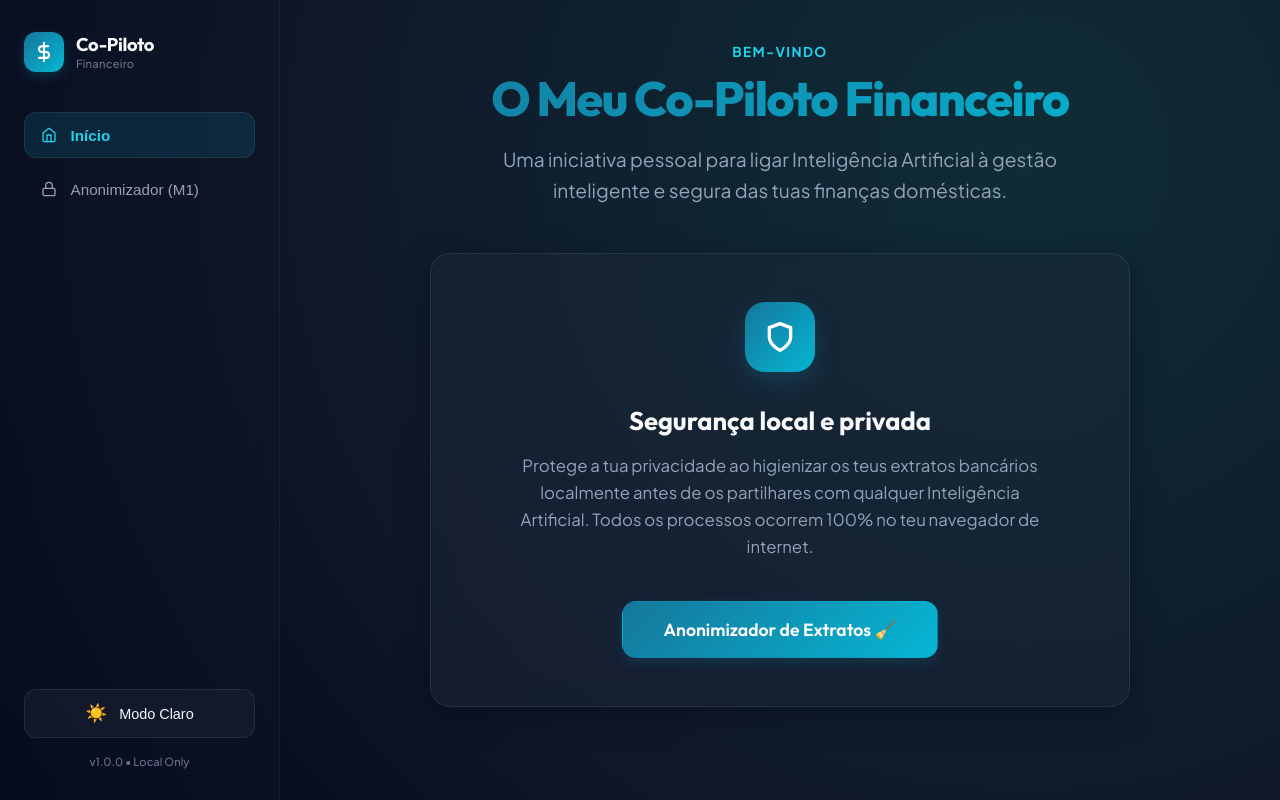
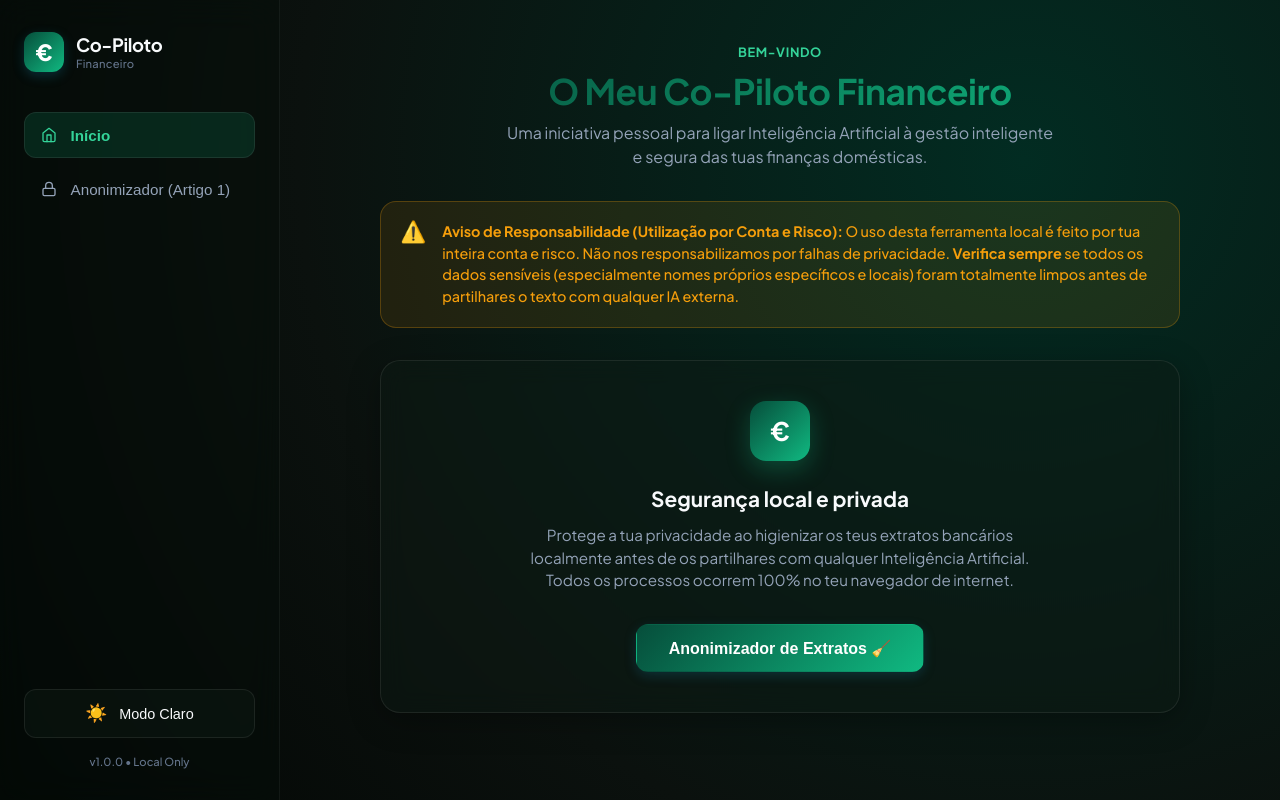
Before and after one commit to francisco-alier/ai-personal-finance-series, a React (Vite) app in the folder app/: page / in a window 1280 px wide. Built offline with nearby package versions, Linux system fonts and the light colour scheme.

Commit message:
Refactor styles with bottle green theme, simplify fonts, rename to Artigo, and add warning disclaimers

```diff
--- a/app/src/App.css
+++ b/app/src/App.css
@@ -1,30 +1,30 @@
 /* Custom color systems for dark/light themes */
 .app-container.dark-theme {
-  --bg-gradient: radial-gradient(circle at 80% 20%, #0f2d37 0%, #0f172a 60%, #020617 100%);
-  --sidebar-bg: rgba(15, 23, 42, 0.4);
-  --card-bg: rgba(30, 41, 59, 0.45);
+  --bg-gradient: radial-gradient(circle at 80% 20%, #022c22 0%, #0b110e 60%, #020503 100%);
+  --sidebar-bg: rgba(6, 17, 12, 0.4);
+  --card-bg: rgba(15, 28, 22, 0.45);
   --border-color: rgba(255, 255, 255, 0.08);
   --border-hover: rgba(255, 255, 255, 0.15);
   --text-primary: #f8fafc;
   --text-secondary: #94a3b8;
   --text-muted: #64748b;
-  --accent-color: #22d3ee;
-  --accent-hover: #15779b;
-  --accent-gradient: linear-gradient(135deg, #15779b 0%, #06b6d4 100%);
+  --accent-color: #34d399;
+  --accent-hover: #10b981;
+  --accent-gradient: linear-gradient(135deg, #064e3b 0%, #10b981 100%);
   --sidebar-border: rgba(255, 255, 255, 0.05);
   --glass-shadow: 0 8px 32px 0 rgba(0, 0, 0, 0.3);
-  --input-bg: rgba(15, 23, 42, 0.6);
+  --input-bg: rgba(6, 17, 12, 0.6);
   --input-border: rgba(255, 255, 255, 0.1);
-  --input-focus-border: #22d3ee;
-  --nav-active-bg: rgba(21, 119, 155, 0.2);
-  --nav-active-text: #22d3ee;
+  --input-focus-border: #34d399;
+  --nav-active-bg: rgba(16, 185, 129, 0.15);
+  --nav-active-text: #34d399;
   --success-bg: rgba(16, 185, 129, 0.1);
   --success-text: #34d399;
   --success-border: rgba(16, 185, 129, 0.2);
 }
 
 .app-container.light-theme {
-  --bg-gradient: radial-gradient(circle at 80% 20%, #e0f2fe 0%, #f1f5f9 60%, #cbd5e1 100%);
+  --bg-gradient: radial-gradient(circle at 80% 20%, #d1fae5 0%, #f4f7f6 60%, #cbd5e1 100%);
   --sidebar-bg: rgba(255, 255, 255, 0.4);
   --card-bg: rgba(255, 255, 255, 0.65);
   --border-color: rgba(0, 0, 0, 0.08);
@@ -32,16 +32,16 @@
   --text-primary: #0f172a;
   --text-secondary: #475569;
   --text-muted: #64748b;
-  --accent-color: #15779b;
-  --accent-hover: #11607d;
-  --accent-gradient: linear-gradient(135deg, #15779b 0%, #0ea5e9 100%);
+  --accent-color: #0b663b;
+  --accent-hover: #074829;
+  --accent-gradient: linear-gradient(135deg, #0b663b 0%, #10b981 100%);
   --sidebar-border: rgba(0, 0, 0, 0.05);
-  --glass-shadow: 0 8px 32px 0 rgba(21, 119, 155, 0.06);
+  --glass-shadow: 0 8px 32px 0 rgba(11, 102, 59, 0.06);
   --input-bg: rgba(255, 255, 255, 0.8);
   --input-border: rgba(0, 0, 0, 0.1);
-  --input-focus-border: #15779b;
-  --nav-active-bg: rgba(21, 119, 155, 0.1);
-  --nav-active-text: #15779b;
+  --input-focus-border: #0b663b;
+  --nav-active-bg: rgba(11, 102, 59, 0.08);
+  --nav-active-text: #0b663b;
   --success-bg: rgba(4, 120, 87, 0.1);
   --success-text: #047857;
   --success-border: rgba(4, 120, 87, 0.2);
@@ -52,7 +52,7 @@
   min-height: 100vh;
   background: var(--bg-gradient);
   color: var(--text-primary);
-  font-family: 'Plus Jakarta Sans', 'Outfit', sans-serif;
+  font-family: 'Plus Jakarta Sans', sans-serif;
   transition: background 0.4s ease, color 0.4s ease;
 }
 
@@ -99,7 +99,6 @@
 }
 
 .sidebar-logo-text {
-  font-family: 'Outfit', sans-serif;
   font-weight: 700;
   font-size: 1.15rem;
   line-height: 1.2;
@@ -215,10 +214,9 @@
 }
 
 .page-title {
-  font-family: 'Outfit', sans-serif;
-  font-size: 2.4rem;
-  font-weight: 800;
-  letter-spacing: -0.03em;
+  font-size: 1.85rem;
+  font-weight: 700;
+  letter-spacing: -0.012em;
   margin-bottom: 0.6rem;
   background: var(--accent-gradient);
   -webkit-background-clip: text;
@@ -258,8 +256,7 @@
 
 /* Section elements */
 .section-title {
-  font-family: 'Outfit', sans-serif;
-  font-size: 1.5rem;
+  font-size: 1.35rem;
   font-weight: 700;
   margin-bottom: 1rem;
   color: var(--text-primary);
@@ -361,8 +358,7 @@
 }
 
 .roadmap-title {
-  font-family: 'Outfit', sans-serif;
-  font-size: 1.15rem;
+  font-size: 1.1rem;
   font-weight: 700;
   margin-bottom: 0.5rem;
   line-height: 1.3;
@@ -389,8 +385,7 @@
 }
 
 .panel-title {
-  font-family: 'Outfit', sans-serif;
-  font-size: 1.15rem;
+  font-size: 1.05rem;
   font-weight: 600;
   display: flex;
   align-items: center;
@@ -475,7 +470,6 @@
   cursor: pointer;
   transition: all 0.2s ease;
   border: 1px solid transparent;
-  font-family: 'Outfit', sans-serif;
 }
 
 .btn-primary {
--- a/app/src/App.jsx
+++ b/app/src/App.jsx
@@ -25,8 +25,8 @@ function App() {
         <div>
           {/* Logo */}
           <div className="sidebar-logo">
-            <div className="sidebar-logo-icon">
-              <svg width="20" height="20" viewBox="0 0 24 24" fill="none" stroke="currentColor" strokeWidth="2.5" strokeLinecap="round" strokeLinejoin="round"><line x1="12" y1="1" x2="12" y2="23"/><path d="M17 5H9.5a3.5 3.5 0 0 0 0 7h5a3.5 3.5 0 0 1 0 7H6"/></svg>
+            <div className="sidebar-logo-icon" style={{ fontSize: '1.4rem', fontWeight: '800', display: 'flex', alignItems: 'center', justifyContent: 'center' }}>
+              €
             </div>
             <div className="sidebar-logo-details">
               <span className="sidebar-logo-text">Co-Piloto</span>
@@ -48,7 +48,7 @@ function App() {
               onClick={() => setPage('m1')}
             >
               <svg width="16" height="16" viewBox="0 0 24 24" fill="none" stroke="currentColor" strokeWidth="2" strokeLinecap="round" strokeLinejoin="round"><rect x="3" y="11" width="18" height="11" rx="2" ry="2"/><path d="M7 11V7a5 5 0 0 1 10 0v4"/></svg>
-              Anonimizador (M1)
+              Anonimizador (Artigo 1)
             </button>
           </nav>
         </div>
--- a/app/src/components/Anonymizer.jsx
+++ b/app/src/components/Anonymizer.jsx
@@ -276,12 +276,33 @@ Para dúvidas, contacte o seu gestor pelo email joao.pinto@cgd.pt ou telefone 91
   return (
     <div className="page-container">
       <div className="page-header">
-        <span className="hero-tag">Módulo 1</span>
+        <span className="hero-tag">Artigo 1</span>
         <h1 className="page-title">Anonimizador de Extratos</h1>
         <p className="page-description">
           Remove informações de identificação pessoal (NIF, IBAN, nomes e marcas locais) do teu extrato bancário
           com segurança local total antes de partilhares os teus dados com qualquer Inteligência Artificial.
         </p>
+      </div>
+
+      {/* Warning Disclaimer Box */}
+      <div className="alert-box" style={{
+        background: 'rgba(245, 158, 11, 0.1)',
+        border: '1px solid rgba(245, 158, 11, 0.25)',
+        color: '#f59e0b',
+        marginBottom: '1.5rem',
+        padding: '1.2rem',
+        borderRadius: '16px',
+        display: 'flex',
+        gap: '1rem',
+        alignItems: 'flex-start',
+        textAlign: 'left',
+        fontSize: '0.9rem',
+        lineHeight: '1.5'
+      }}>
+        <span style={{ fontSize: '1.3rem', lineHeight: '1' }}>⚠️</span>
+        <div>
+          <strong>Aviso de Responsabilidade (Utilização por Conta e Risco):</strong> O uso desta ferramenta local é feito por tua inteira conta e risco. Não nos responsabilizamos por falhas de privacidade. <strong>Verifica sempre</strong> se todos os dados sensíveis (especialmente nomes próprios específicos e locais) foram totalmente limpos antes de partilhares o texto com qualquer IA externa.
+        </div>
       </div>
 
       <div className="alert-box alert-box-info">
--- a/app/src/components/Home.jsx
+++ b/app/src/components/Home.jsx
@@ -2,41 +2,64 @@ import React from 'react';
 
 export default function Home({ onNavigate }) {
   return (
-    <div className="page-container">
-      <div className="page-header" style={{ textAlign: 'center', borderBottom: 'none', paddingBottom: 0, marginBottom: '3rem' }}>
-        <span className="hero-tag" style={{ fontSize: '0.85rem' }}>Bem-vindo</span>
-        <h1 className="page-title" style={{ fontSize: '3rem', marginBottom: '1rem' }}>O Meu Co-Piloto Financeiro</h1>
-        <p className="page-description" style={{ fontSize: '1.2rem', maxWidth: '600px', margin: '0 auto', lineHeight: '1.6' }}>
+    <div className="page-container" style={{ maxWidth: '800px', margin: '0 auto' }}>
+      <div className="page-header" style={{ textAlign: 'center', borderBottom: 'none', paddingBottom: 0, marginBottom: '2rem' }}>
+        <span className="hero-tag" style={{ fontSize: '0.8rem', letterSpacing: '0.05em' }}>Bem-vindo</span>
+        <h1 className="page-title" style={{ fontSize: '2.2rem', marginBottom: '0.5rem' }}>O Meu Co-Piloto Financeiro</h1>
+        <p className="page-description" style={{ fontSize: '1rem', maxWidth: '550px', margin: '0 auto', lineHeight: '1.5' }}>
           Uma iniciativa pessoal para ligar Inteligência Artificial à gestão inteligente e segura das tuas finanças domésticas.
         </p>
       </div>
 
-      <div className="glass-card" style={{ display: 'flex', flexDirection: 'column', alignItems: 'center', textAlign: 'center', padding: '3rem 2rem', maxWidth: '700px', margin: '0 auto' }}>
+      {/* Warning Disclaimer Box */}
+      <div className="alert-box" style={{
+        background: 'rgba(245, 158, 11, 0.1)',
+        border: '1px solid rgba(245, 158, 11, 0.25)',
+        color: '#f59e0b',
+        marginBottom: '2rem',
+        padding: '1.2rem',
+        borderRadius: '16px',
+        display: 'flex',
+        gap: '1rem',
+        alignItems: 'flex-start',
+        textAlign: 'left',
+        fontSize: '0.9rem',
+        lineHeight: '1.5'
+      }}>
+        <span style={{ fontSize: '1.3rem', lineHeight: '1' }}>⚠️</span>
+        <div>
+          <strong>Aviso de Responsabilidade (Utilização por Conta e Risco):</strong> O uso desta ferramenta local é feito por tua inteira conta e risco. Não nos responsabilizamos por falhas de privacidade. <strong>Verifica sempre</strong> se todos os dados sensíveis (especialmente nomes próprios específicos e locais) foram totalmente limpos antes de partilhares o texto com qualquer IA externa.
+        </div>
+      </div>
+
+      <div className="glass-card" style={{ display: 'flex', flexDirection: 'column', alignItems: 'center', textAlign: 'center', padding: '2.5rem 1.5rem', margin: '0 auto' }}>
         <div style={{
-          width: '70px',
-          height: '70px',
-          borderRadius: '20px',
+          width: '60px',
+          height: '60px',
+          borderRadius: '16px',
           background: 'var(--accent-gradient)',
           display: 'flex',
           alignItems: 'center',
           justifyContent: 'center',
           color: 'white',
-          boxShadow: '0 8px 24px rgba(21, 119, 155, 0.3)',
-          marginBottom: '2rem'
+          boxShadow: '0 8px 24px rgba(16, 185, 129, 0.3)',
+          marginBottom: '1.5rem',
+          fontSize: '1.6rem',
+          fontWeight: '700'
         }}>
-          <svg width="32" height="32" viewBox="0 0 24 24" fill="none" stroke="currentColor" strokeWidth="2.5" strokeLinecap="round" strokeLinejoin="round"><path d="M12 22s8-4 8-10V5l-8-3-8 3v7c0 6 8 10 8 10z"/></svg>
+          €
         </div>
 
-        <h2 className="section-title" style={{ fontSize: '1.6rem', marginBottom: '1rem' }}>Segurança local e privada</h2>
+        <h2 className="section-title" style={{ fontSize: '1.3rem', marginBottom: '0.75rem' }}>Segurança local e privada</h2>
 
-        <p className="section-text" style={{ fontSize: '1.05rem', maxWidth: '550px', marginBottom: '2.5rem', lineHeight: '1.6' }}>
+        <p className="section-text" style={{ fontSize: '0.95rem', maxWidth: '500px', marginBottom: '2rem', lineHeight: '1.5', color: 'var(--text-secondary)' }}>
           Protege a tua privacidade ao higienizar os teus extratos bancários localmente antes de os partilhares com qualquer Inteligência Artificial. Todos os processos ocorrem 100% no teu navegador de internet.
         </p>
 
         <button
           className="btn btn-primary"
           onClick={() => onNavigate('m1')}
-          style={{ padding: '1rem 2.5rem', fontSize: '1.1rem', borderRadius: '14px' }}
+          style={{ padding: '0.85rem 2rem', fontSize: '1rem', borderRadius: '12px' }}
         >
           Anonimizador de Extratos 🧹
         </button>
```
